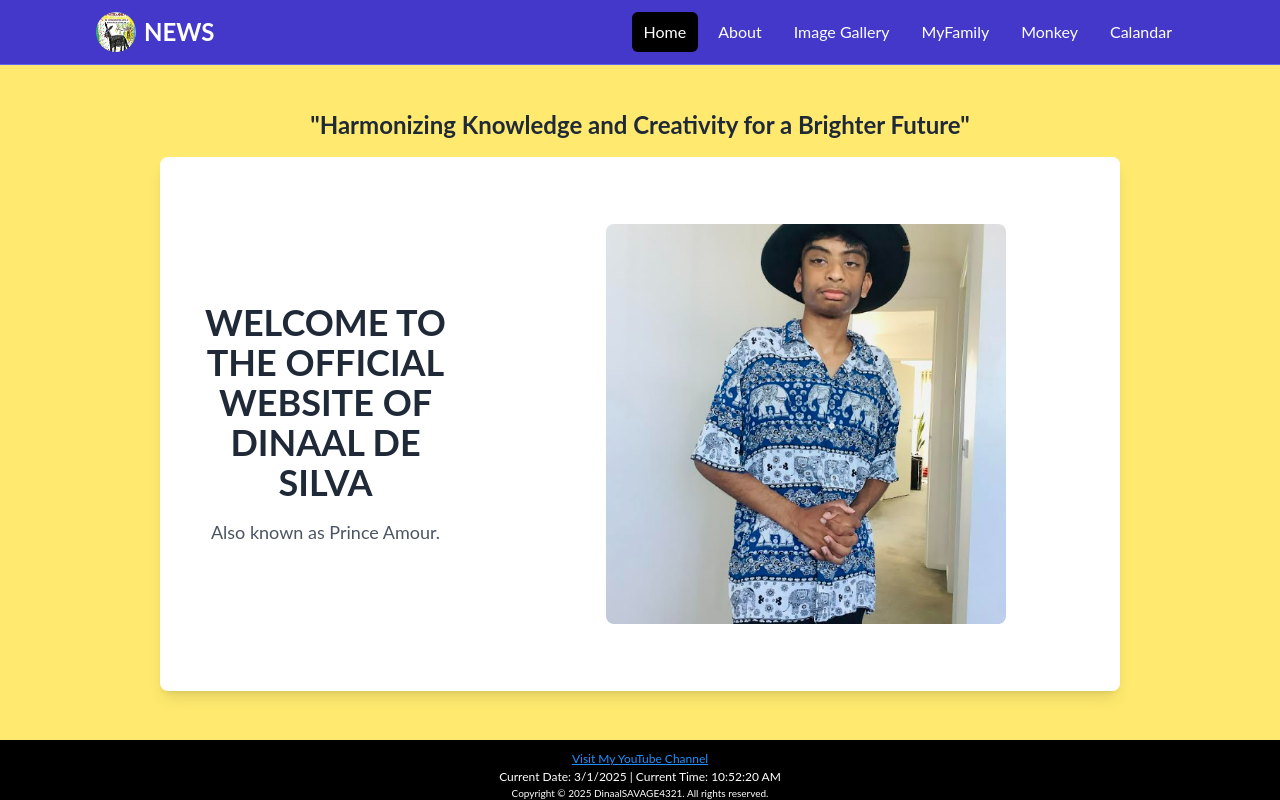
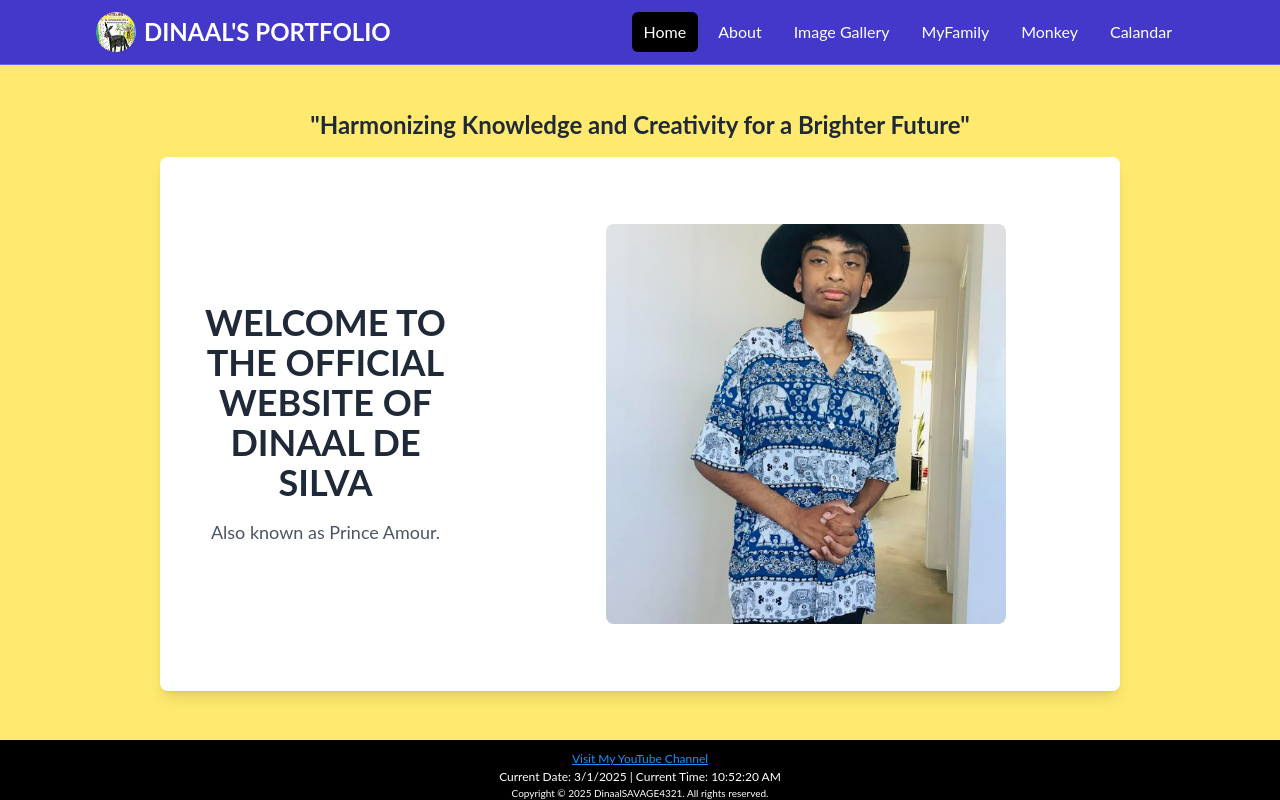
Before and after one commit to VIN-1927/schoolweb, a React (Vite) app: page / in a window 1280 px wide. Built offline with nearby package versions, Linux system fonts and the light colour scheme.

Commit message:
title changed

```diff
--- a/src/components/Navbar.jsx
+++ b/src/components/Navbar.jsx
@@ -17,7 +17,7 @@ const Navbar = () => {
           <NavLink className="flex flex-shrink-0 items-center mr-4" to="/">
             <img className="h-10 w-10 rounded-full" src={logo} alt="picture book" />
             <span className="hidden md:block text-white text-2xl font-bold ml-2">
-              NEWS
+              DINAAL'S PORTFOLIO
             </span>
 
           </NavLink>
```
